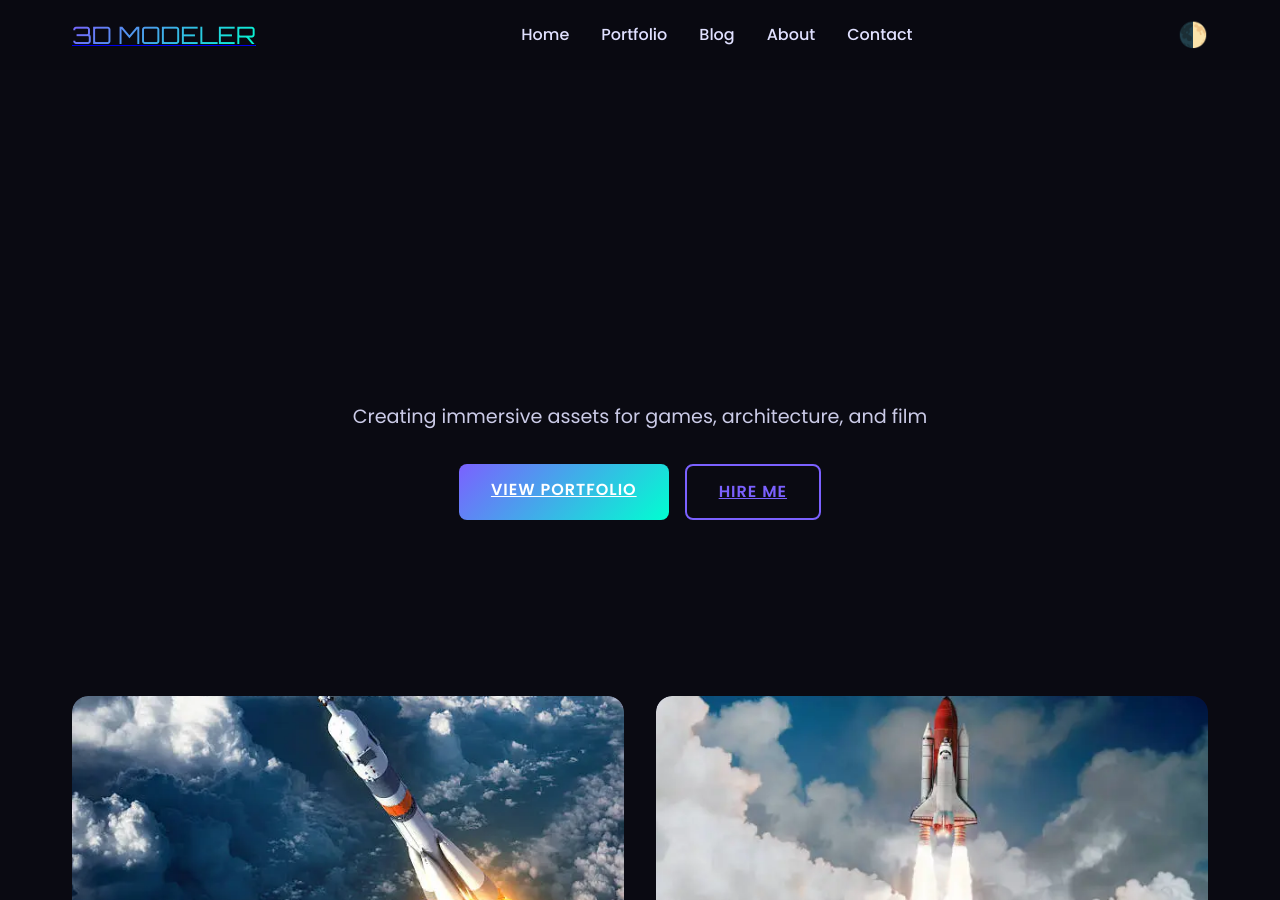
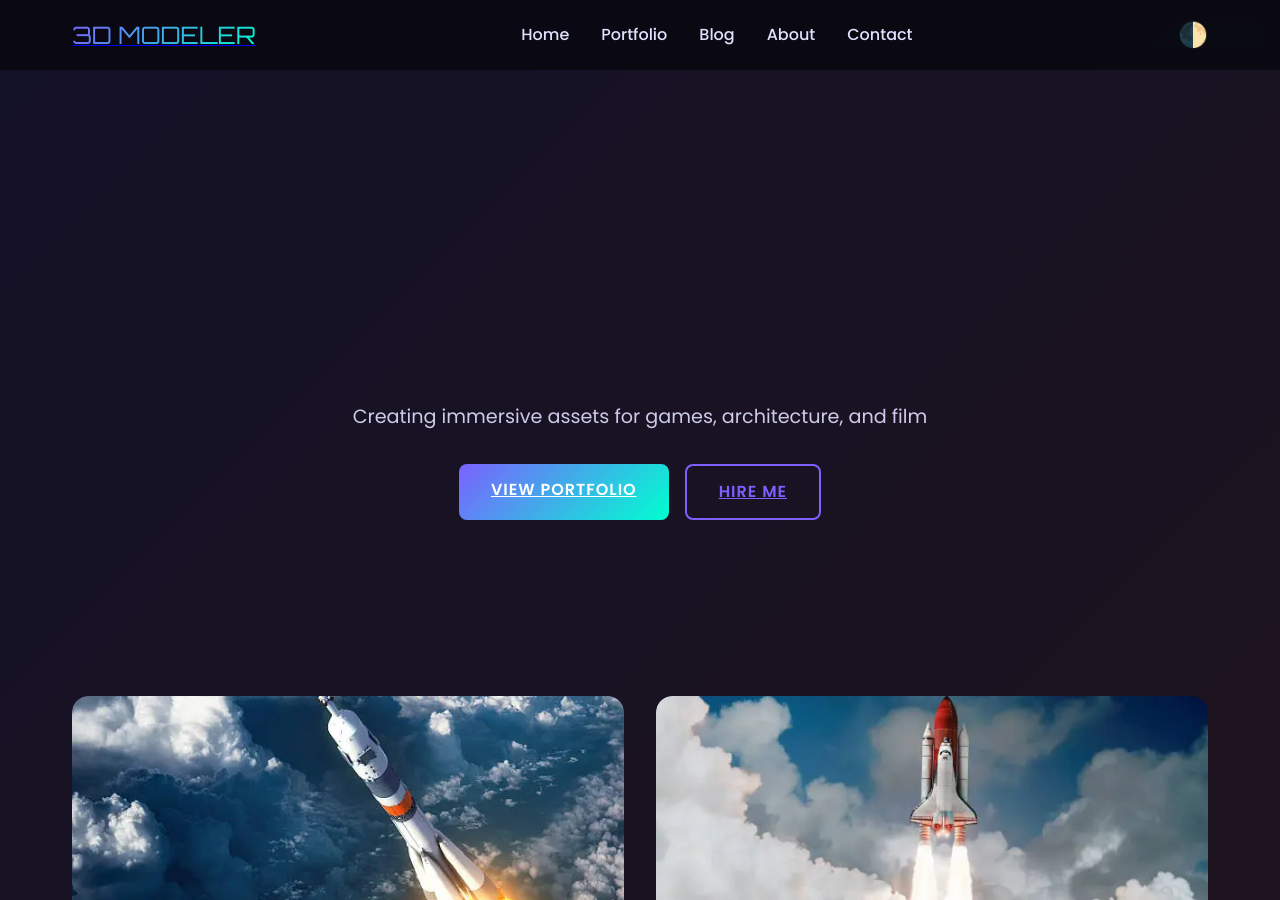
Before and after one commit to FaseehRizwan/portfolio, a Jekyll site: the page built from index.html, in a window 1280 px wide and 900 px high. Built offline with Jekyll 4.4.1, drawn with Linux system fonts in a browser that asks for light colours.

Commit message:
Update default.html

```diff
--- a/_layouts/default.html
+++ b/_layouts/default.html
@@ -4,6 +4,7 @@
   {% include head.html %}
 </head>
 <body data-theme="light">
+  <div class="animated-bg"></div>
   <!-- Navigation -->
   {% include navigation.html %}
 
```
